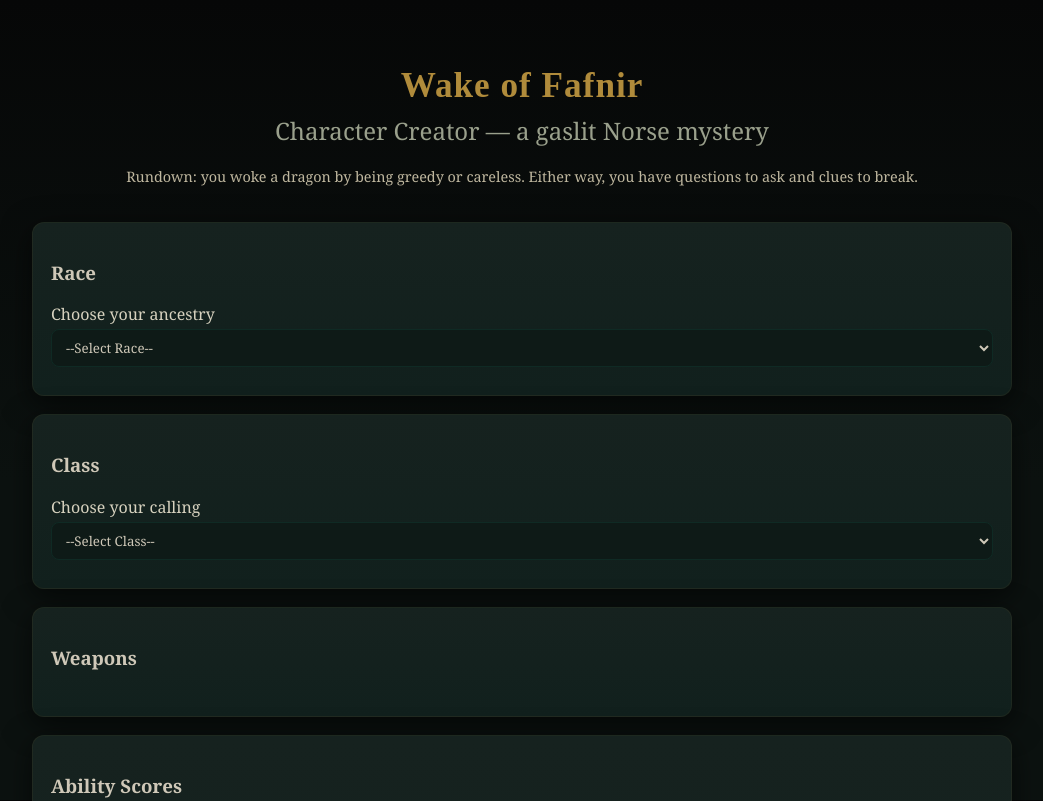
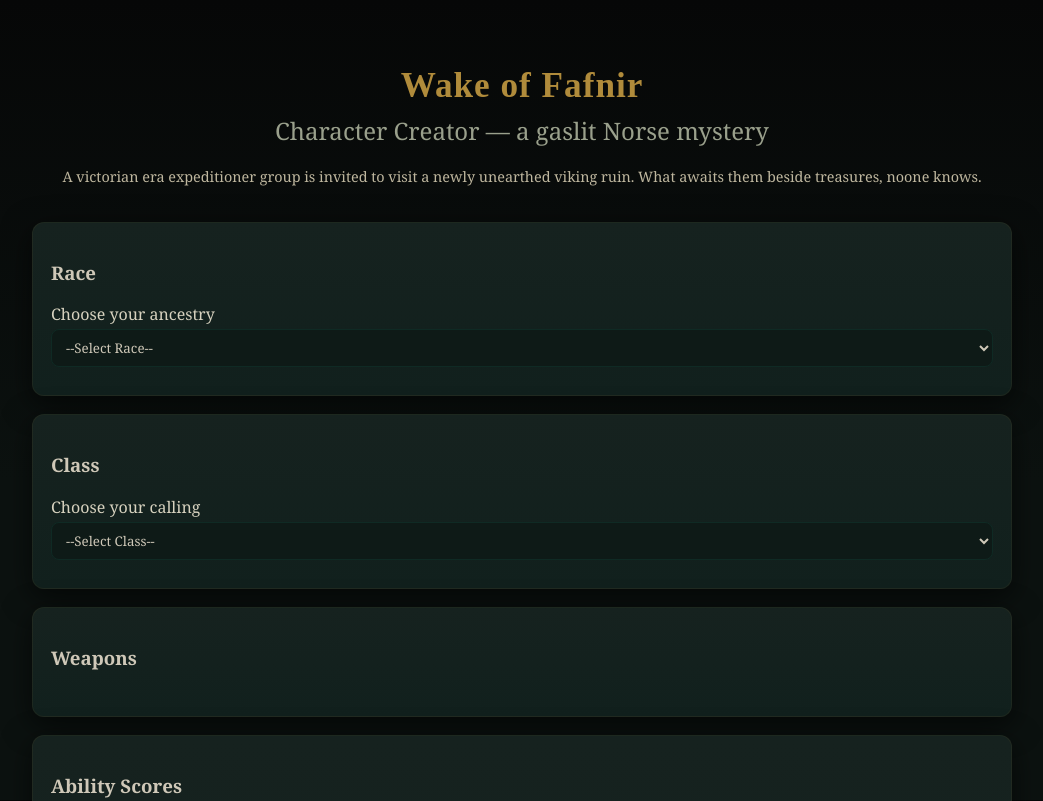
Before and after one commit to NPecka48/The-Wake-of-Fafnir, a plain HTML site: page index.html in a window 1280 px wide. Shown: the top 801 px of the page, without its empty margins (118-1161 px from the left). Drawn offline with Linux system fonts and the light colour scheme.

Commit message:
Update index.html

```diff
--- a/index.html
+++ b/index.html
@@ -42,7 +42,7 @@ select{width:100%; padding:8px 10px; border-radius:8px; border:1px solid #0f2a24
   <div class="header">
     <h1>Wake of Fafnir</h1>
     <h2>Character Creator — a gaslit Norse mystery</h2>
-    <div class="footer-note">Rundown: you woke a dragon by being greedy or careless. Either way, you have questions to ask and clues to break.</div>
+    <div class="footer-note">A victorian era expeditioner group is invited to visit a newly unearthed viking ruin. What awaits them beside treasures, noone knows.</div>
   </div>
 
   <div class="section">
```
